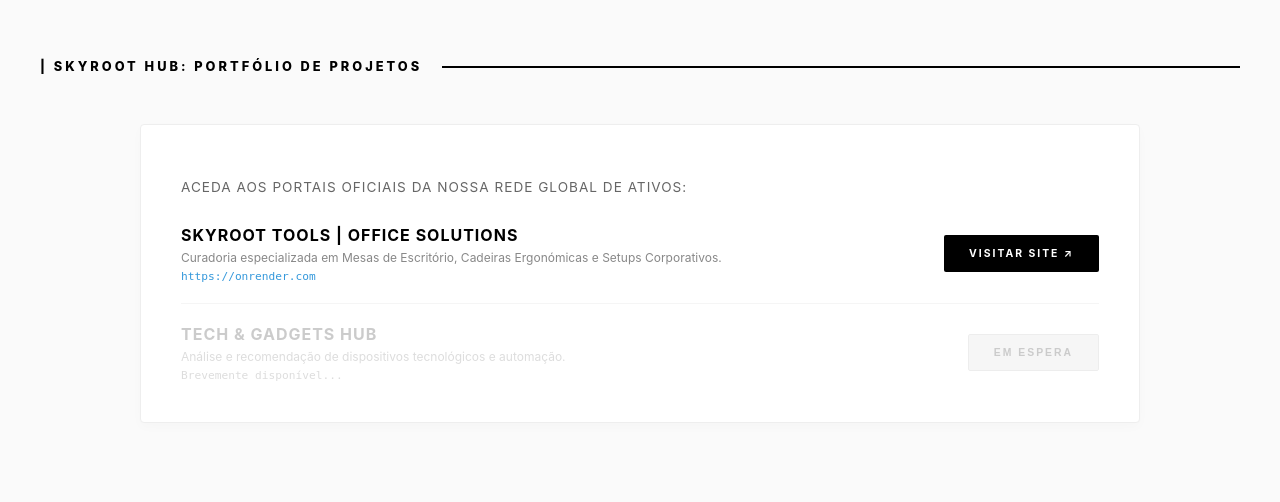
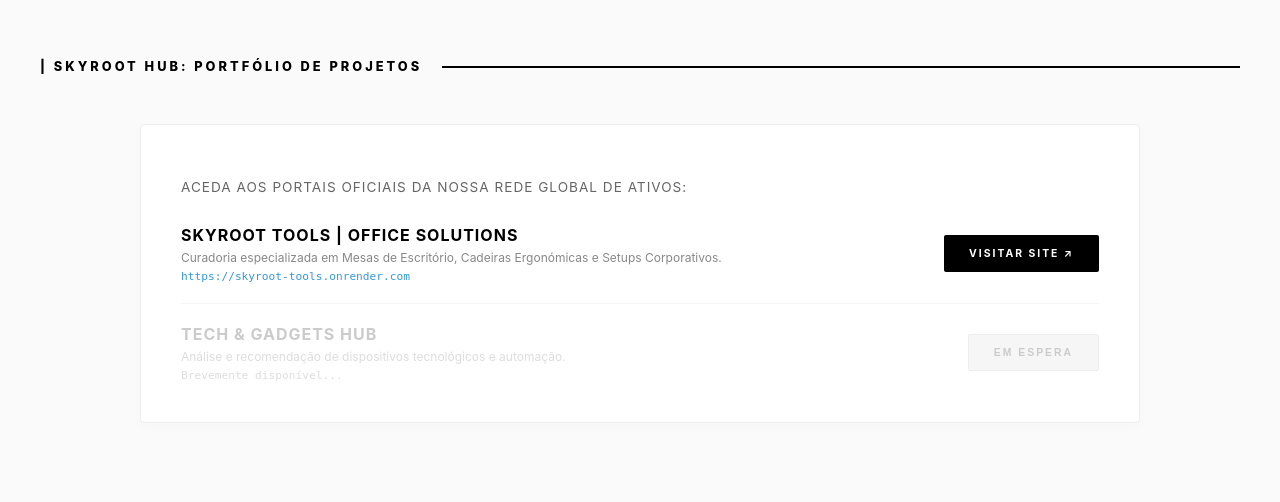
Before and after one commit to pedrosmeo-cell/SkyRooTT, a Flask app: page / in a window 1280 px wide. Shown: the part 1342-1844 px from the top of the page. Run offline with Flask 3, Linux system fonts and the light colour scheme.

Commit message:
Add files via upload

```diff
--- a/templates/index.html
+++ b/templates/index.html
@@ -93,14 +93,15 @@
 
         <p style="font-size: 0.85rem; color: #666; margin-bottom: 30px; text-transform: uppercase; letter-spacing: 1px;">Aceda aos portais oficiais da nossa rede global de ativos:</p>
 
-        <!-- LINK 1: SKYROOT WORKSPACE -->
+        <!-- LINK 1: SKYROOT WORKSPACE (LINK CONFIGURADO EXATAMENTE COMO SOLICITADO) -->
         <div style="display: flex; justify-content: space-between; align-items: center; border-bottom: 1px solid #f5f5f5; padding-bottom: 20px; flex-wrap: wrap; gap: 15px;">
             <div>
                 <h3 style="margin: 0; font-size: 1rem; text-transform: uppercase; letter-spacing: 1px; font-weight: bold;">SKYROOT Tools | OFFICE SOLUTIONS</h3>
                 <p style="margin: 5px 0 0 0; font-size: 0.75rem; color: #888;">Curadoria especializada em Mesas de Escritório, Cadeiras Ergonómicas e Setups Corporativos.</p>
-                <span style="font-size: 0.7rem; color: #3498db; font-family: monospace; display: block; margin-top: 5px;">https://onrender.com</span>
+                <span style="font-size: 0.7rem; color: #3498db; font-family: monospace; display: block; margin-top: 5px;">https://skyroot-tools.onrender.com</span>
             </div>
-            <a href="https://onrender.com" target="_blank" rel="noopener noreferrer" style="background: #000; color: #fff; text-decoration: none; font-size: 0.65rem; font-weight: bold; text-transform: uppercase; letter-spacing: 2px; padding: 12px 25px; border-radius: 2px; transition: 0.3s;" onmouseover="this.style.background='#3498db';" onmouseout="this.style.background='#000';">
+            <!-- Botão configurado com o link exato da imagem -->
+            <a href="https://skyroot-tools.onrender.com" target="_blank" rel="noopener noreferrer" style="background: #000; color: #fff; text-decoration: none; font-size: 0.65rem; font-weight: bold; text-transform: uppercase; letter-spacing: 2px; padding: 12px 25px; border-radius: 2px; transition: 0.3s;" onmouseover="this.style.background='#3498db';" onmouseout="this.style.background='#000';">
                 Visitar Site ↗
             </a>
         </div>
@@ -119,4 +120,6 @@
 
     </div>
 </section>
+
+
 {% endblock %}
```
